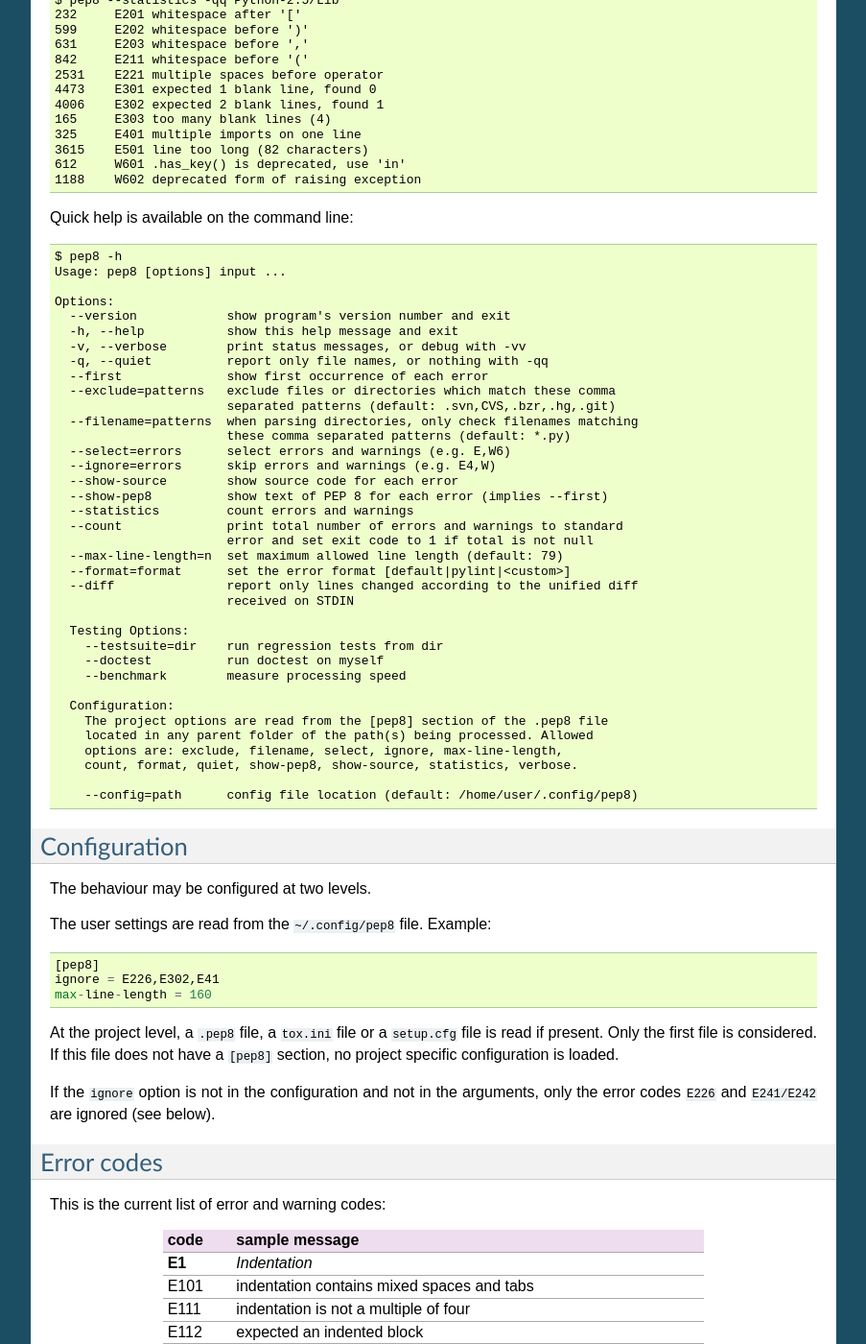
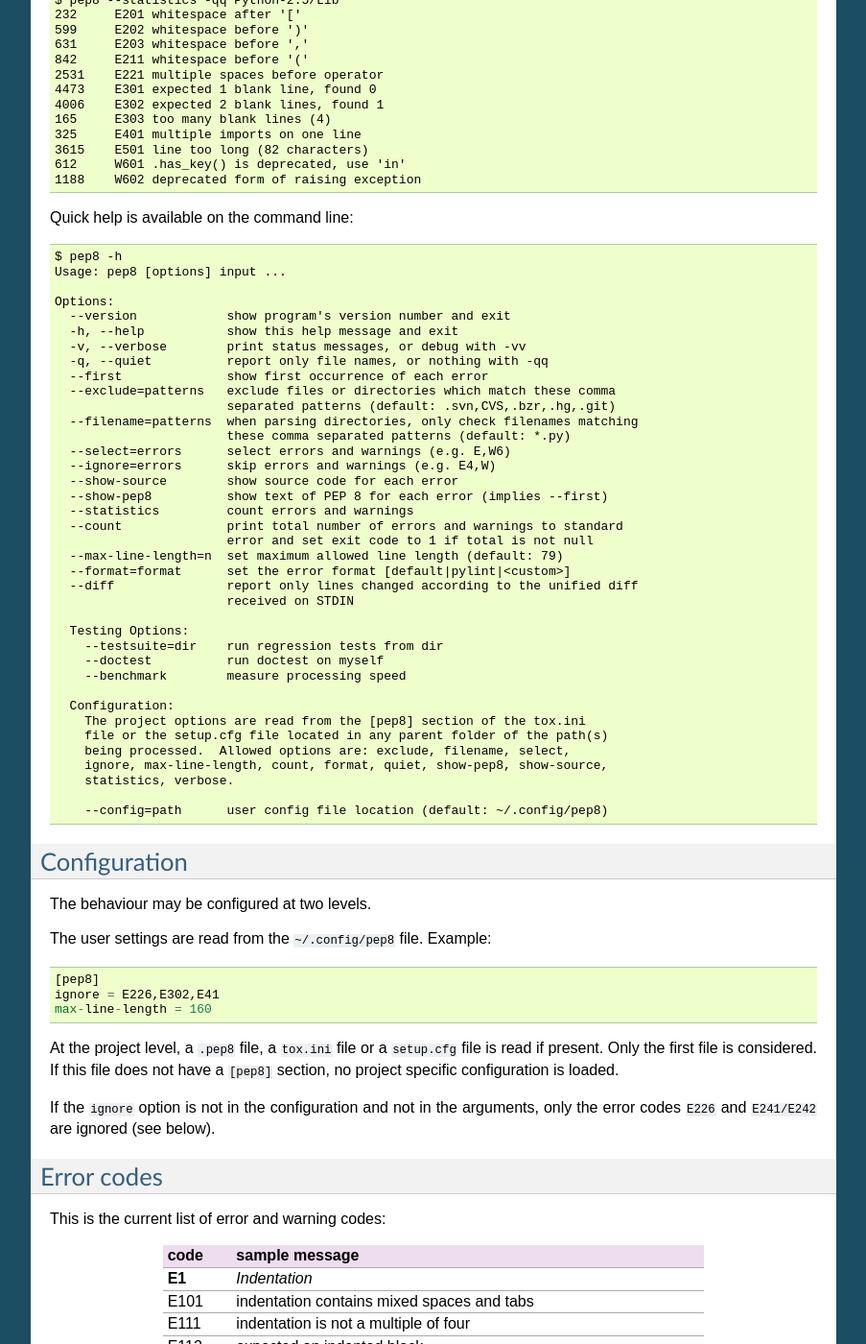
Before and after one commit to PyCQA/pycodestyle, a Sphinx documentation site: the page built from docs/intro.rst, in a window 1280 px wide and 1400 px high, scrolled down 1604 px. Shown: the whole window at 96% size, without its empty margins (198-1101 px from the left). Built offline with Sphinx 7.4.7, drawn with Linux system fonts in a browser that asks for light colours.

Commit message:
Fix the sample output and remove duplication of the examples.

```diff
--- a/docs/intro.rst
+++ b/docs/intro.rst
@@ -148,12 +148,13 @@ Quick help is available on the command line::
       --benchmark        measure processing speed
 
     Configuration:
-      The project options are read from the [pep8] section of the .pep8 file
-      located in any parent folder of the path(s) being processed. Allowed
-      options are: exclude, filename, select, ignore, max-line-length,
-      count, format, quiet, show-pep8, show-source, statistics, verbose.
+      The project options are read from the [pep8] section of the tox.ini
+      file or the setup.cfg file located in any parent folder of the path(s)
+      being processed.  Allowed options are: exclude, filename, select,
+      ignore, max-line-length, count, format, quiet, show-pep8, show-source,
+      statistics, verbose.
 
-      --config=path      config file location (default: /home/user/.config/pep8)
+      --config=path      user config file location (default: ~/.config/pep8)
 
 
 Configuration
```
Also changed, not shown: README.rst (+5 -62 lines).
